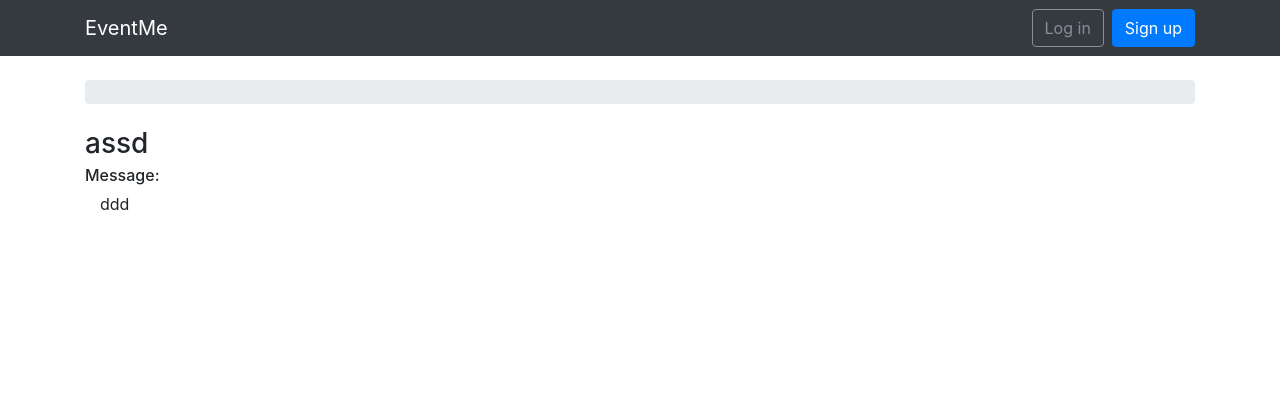
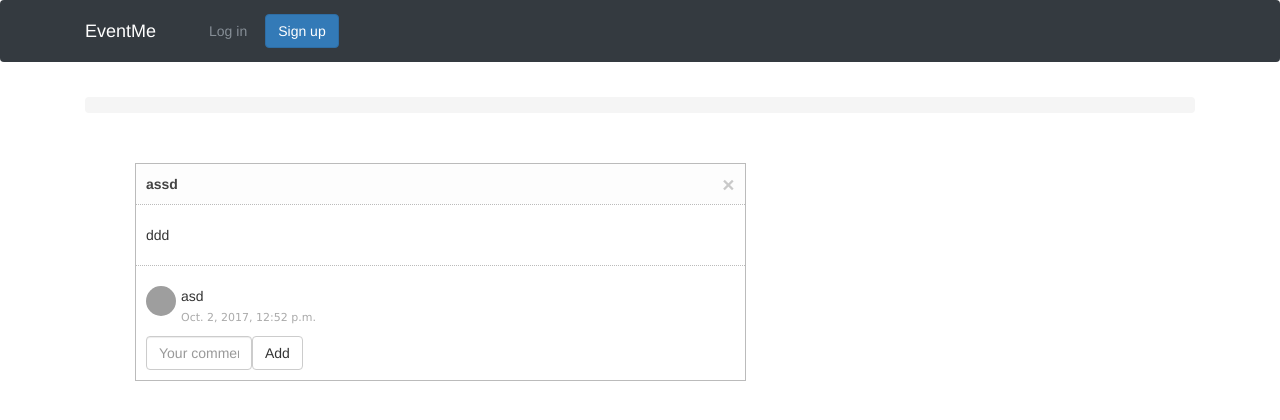
Before and after one commit to bychok300/EventMe, a Django app: page /boards/5/5 in a window 1280 px wide. Shown: the top 420 px of the page. Run offline with Django 3.2, Linux system fonts and the light colour scheme; data comes from the database, SQL or seed files in the repository; both versions use the stored data as it was after the commit; some libraries are stand-ins or nearby versions; some web fonts are replaced; grey boxes are pictures that could not be loaded.

Commit message:
vsyk huni nadobovl9l

```diff
--- a/boards/admin.py
+++ b/boards/admin.py
@@ -1,7 +1,7 @@
 from django.contrib import admin
 
-from .models import Board, Post
-
+from .models import Board, Post, Comments
 
 admin.site.register(Board)
 admin.site.register(Post)
+admin.site.register(Comments)
--- a/boards/models.py
+++ b/boards/models.py
@@ -24,3 +24,10 @@ class Post(models.Model):
     updated_at = models.DateTimeField(null=True)
     created_by = models.ForeignKey(User, related_name='posts')
     updated_by = models.ForeignKey(User, null=True, related_name='+')
+
+
+class Comments(models.Model):
+    creator = models.ForeignKey(User, related_name='comment')
+    body = models.TextField(max_length=4000)
+    post = models.ForeignKey(Post, related_name='comment', null=True)
+    created_at = models.DateTimeField(auto_now_add=True, null=True,)
--- a/myproject/urls.py
+++ b/myproject/urls.py
@@ -1,11 +1,9 @@
 from django.conf.urls import url
 from django.contrib import admin
 from django.contrib.auth import views as auth_views
-from django.views.generic import DetailView
-
 from accounts import views as accounts_views
 from boards import views
-from boards.models import Post
+
 
 urlpatterns = [
     url(r'^$', views.home, name='home'),
--- /dev/null
+++ b/static/css/post_and_comments.css
@@ -0,0 +1,68 @@
+@import url(//netdna.bootstrapcdn.com/bootstrap/3.1.1/css/bootstrap.min.css);
+
+.detailBox {
+    width:55%;
+    border:1px solid #bbb;
+    margin:50px;
+}
+.titleBox {
+    background-color:#fdfdfd;
+    padding:10px;
+}
+.titleBox label{
+  color:#444;
+  margin:0;
+  display:inline-block;
+}
+
+.commentBox {
+    padding:10px;
+    border-top:1px dotted #bbb;
+}
+.commentBox .form-group:first-child, .actionBox .form-group:first-child {
+    width:80%;
+}
+.commentBox .form-group:nth-child(2), .actionBox .form-group:nth-child(2) {
+    width:18%;
+}
+.actionBox .form-group * {
+    width:100%;
+}
+.taskDescription {
+    margin-top:10px 0;
+}
+.commentList {
+    padding:0;
+    list-style:none;
+    max-height:200px;
+    overflow:auto;
+}
+.commentList li {
+    margin:0;
+    margin-top:10px;
+}
+.commentList li > div {
+    display:table-cell;
+}
+.commenterImage {
+    width:30px;
+    margin-right:5px;
+    height:100%;
+    float:left;
+}
+.commenterImage img {
+    width:100%;
+    border-radius:50%;
+}
+.commentText p {
+    margin:0;
+}
+.sub-text {
+    color:#aaa;
+    font-family:verdana;
+    font-size:11px;
+}
+.actionBox {
+    border-top:1px dotted #bbb;
+    padding:10px;
+}
--- a/templates/post.html
+++ b/templates/post.html
@@ -1,11 +1,42 @@
 {% extends 'base.html' %}
+{% load static %}
+{% block stylesheet %}
+<link rel="stylesheet" href="{% static 'css/post_and_comments.css' %}">
+{% endblock %}
+{% block content %}
+<div class="detailBox">
+    <div class="titleBox">
+      <label>{{topic.subject}}</label>
+        <button type="button" class="close" aria-hidden="true">&times;</button>
+    </div>
+    <div class="commentBox">
 
-{% block content %}
-<h3> {{topic.subject}}</a></h3>
-<h6> Message: </h6>
+        <p class="taskDescription">{{ post.message|safe|linebreaks}}</p>
+    </div>
+    <div class="actionBox">
+        <ul class="commentList">
+            <li>
+				{% for comment in post.comment.all %}
+                <div class="commenterImage">
+                  <img src="http://placekitten.com/45/45" />
+                </div>
+                <div class="commentText">
 
-<div class = "container">
-	{{ post.message|safe|linebreaks}}
+                    <p class="">{{ comment.body }}</p> <span class="date sub-text">{{comment.created_at}}</span>
+					{% endfor %}
+                </div>
+            </li>
+        </ul>
+        <form class="form-inline" role="form">
+			{% csrf_token%}
+			{{form}}
+            <div class="form-group">
+                <input class="form-control" type="text" placeholder="Your comments" />
+            </div>
+            <div class="form-group">
+                <button class="btn btn-default">Add</button>
+            </div>
+        </form>
+    </div>
 </div>
-<br><br>
 {% endblock %}
```
Also changed, not shown: boards/forms.py (+15 -1 lines), boards/views.py (+15 -2 lines), boards/migrations/0003_comments.py (added), boards/migrations/0004_comments_post.py (added), boards/migrations/0005_remove_comments_post.py (added), boards/migrations/0006_comments_post.py (added), boards/migrations/0007_comments_created_at.py (added), db.sqlite3.
